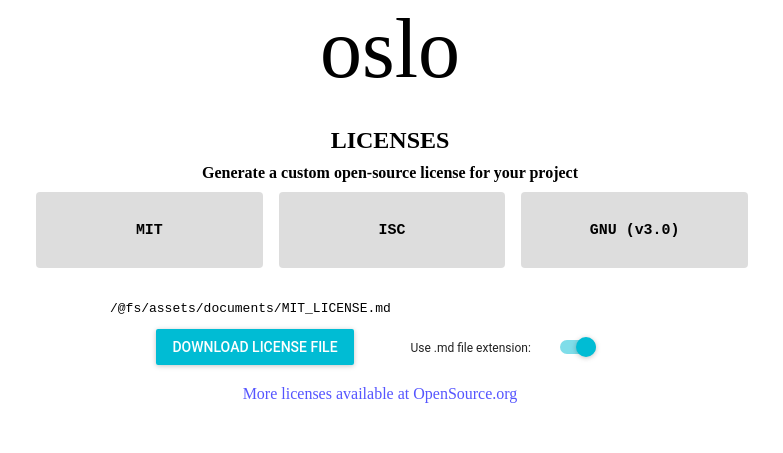
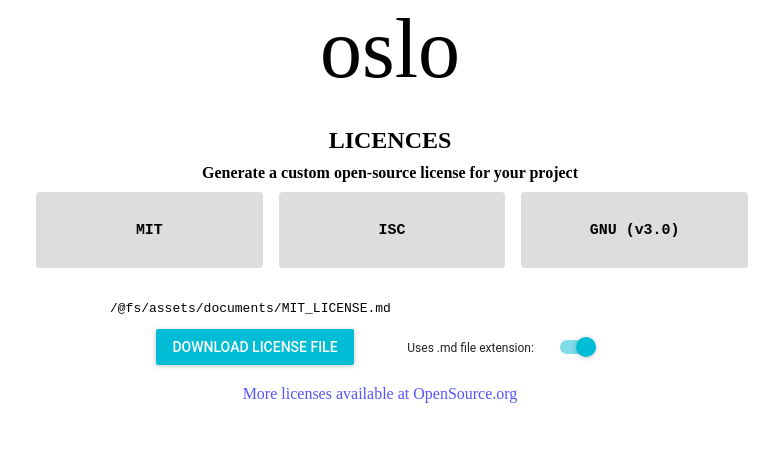
Before and after one commit to mfix22/oslo, a React app: page / in a window 1280 px wide. Shown: the top 453 px of the page, without its empty margins (250-1033 px from the left). Built offline with nearby package versions, Linux system fonts and the light colour scheme; what react-tap-event-plugin would draw is missing.

Commit message:
react components rendering. Need to add Redux to manage state

```diff
--- a/index.html
+++ b/index.html
@@ -10,11 +10,7 @@
     <title>oslo | Open Sourcing Law Documents</title>
     <div class="wrapper">
       <h1 class="page-title">Oslo</h1>
-      <section class="document-section">
-        <h2>Licenses</h2>
-        <h4>Generate a custom open-source license for your project</h4>
-        <div id="app"></div>
-      </section>
+      <div id="app"></div>
       <section class="document-section">
         <h2>Equity Financing</h2>
         <h4>Use open source equity documents</h4>
--- /dev/null
+++ b/src/DocumentSection.jsx
@@ -0,0 +1,34 @@
+import React from 'react'
+import LicenseEdit from './LicenseEdit'
+import ContentEditable from './ContentEditable'
+import FilterCard from './FilterCard'
+
+const DocumentSection = ({header, subHeader, endContent}) => {
+  return (
+    <section className="document-section">
+      <h2>
+        {header}
+      </h2>
+      <h4>
+        {subHeader}
+      </h4>
+      <div className="grid">
+        <FilterCard
+          filter="MIT"
+          title="MIT"
+        />
+        <FilterCard
+          filter="ISC"
+          title="ISC"
+        />
+        <FilterCard
+          filter="GNU"
+          title="GNU (v3.0)"
+        />
+        {endContent}
+      </div>
+    </section>
+  )
+}
+
+export default DocumentSection
--- a/src/FileCreator.jsx
+++ b/src/FileCreator.jsx
@@ -1,11 +1,8 @@
 import React from 'react'
 import Toggle from 'material-ui/Toggle';
 import RaisedButton  from 'material-ui/RaisedButton'
-const FileSaver = require('file-saver')
+import FileSaver from 'file-saver'
 const { saveAs } = FileSaver
-
-// var blob = new Blob(["Hello, world!"], {type: "text/plain;charset=utf-8"});
-// saveAs(blob, "hello world.txt");
 
 const button_style = {
   display: 'inline-block',
@@ -19,31 +16,38 @@ const toggle_style = {
   display: 'inline-block'
 }
 
-const FileCreator = (text) => (
+
+const FileCreator = (text) => {
+  let toggled = true;
+
+  const download = () => {
+    const blob = new Blob([text.text], {type: "text/plain;charset=utf-8"});
+    saveAs(blob, `LICENSE${(toggled) ? '.md' : '.txt'}`);
+  }
+
+  const onToggle = () => {
+    toggled = !toggled;
+  }
+
+  return (
     <div>
       <RaisedButton
         label="Download LICENSE File"
         primary={true}
         style={button_style}
+        onClick={download}
       />
       <Toggle
         style={toggle_style}
-      label="Use .md file extension:"
+        label={`Uses ${(toggled) ? '.md' : '.txt'} file extension:`}
         defaultToggled={true}
-      elementStyle={{
-        margin: "0"
-      }}
-      thumbStyle={{
-        margin: "0"
-      }}
-      trackStyle={{
-        margin: "0"
-      }}
         iconStyle={{
           margin: "0"
         }}
+        onToggle={onToggle}
       />
     </div>
   )
+}
 
 export default FileCreator
--- a/src/FilterCard.jsx
+++ b/src/FilterCard.jsx
@@ -1,8 +1,8 @@
 import React from 'react'
 
-const FilterCard = ({filter, title}) => {
+const FilterCard = ({filter, title, length}) => {
   return (
-    <div className="col col--1-of-3">
+    <div className={`col col--${length || 1}-of-3`}>
       <div className="document">
         <h5>{title}</h5>
       </div>
--- a/src/LicenseEdit.jsx
+++ b/src/LicenseEdit.jsx
@@ -1,13 +1,23 @@
 import React from 'react'
 import FileCreator from './FileCreator'
+import ContentEditable from './ContentEditable'
 
-const LicenseEdit = ({text}) => (
-  <div>
-    <pre>
-      {text}
-    </pre>
-    <FileCreator/>
-  </div>
-)
+class LicenseEdit extends React.Component {
+  render() {
+    return (
+      <div>
+        <pre>
+          {<ContentEditable text={this.props.license}/>}
+        </pre>
+        <FileCreator text={this.props.license}/>
+      </div>
+    )
+  }
+
+  onChange(event) {
+    this.setState({text : event.target.value});
+    console.log(event.target.value);
+  }
+}
 
 export default LicenseEdit
--- a/src/app.jsx
+++ b/src/app.jsx
@@ -5,35 +5,28 @@ import React from 'react'
 import ReactDOM from 'react-dom'
 import MuiThemeProvider from 'material-ui/styles/MuiThemeProvider'
 import LicenseEdit from './LicenseEdit'
-import ContentEditable from './ContentEditable'
-import FilterCard from './FilterCard'
+import MIT_License from 'to-string!../assets/documents/MIT_LICENSE.md'
 
-const MIT_License = require('to-string!../assets/documents/MIT_LICENSE.md')
+import DocumentSection from './DocumentSection'
 
 const App = () => (
   <MuiThemeProvider>
-    <div className="grid">
-      <FilterCard
-        filter="MIT"
-        title="MIT"
-      />
-      <FilterCard
-        filter="ISC"
-        title="ISC"
-      />
-      <FilterCard
-        filter="GNU"
-        title="GNU (v3.0)"
-      />
+    <DocumentSection
+      header="Licences"
+      subHeader="Generate a custom open-source license for your project"
+      endContent={
+        <div>
           <div className="file-area">
             <LicenseEdit
-          text={<ContentEditable text={MIT_License}/>}
+              license={MIT_License}
             />
           </div>
           <a href="https://opensource.org/licenses/alphabetical">
              More licenses available at OpenSource.org
           </a>
         </div>
+      }
+    />
   </MuiThemeProvider>
 );
 
```
Also changed, not shown: 3 other files (tests, documents, lock files or other folders). Lines whose indentation alone changed are shown as unchanged.
